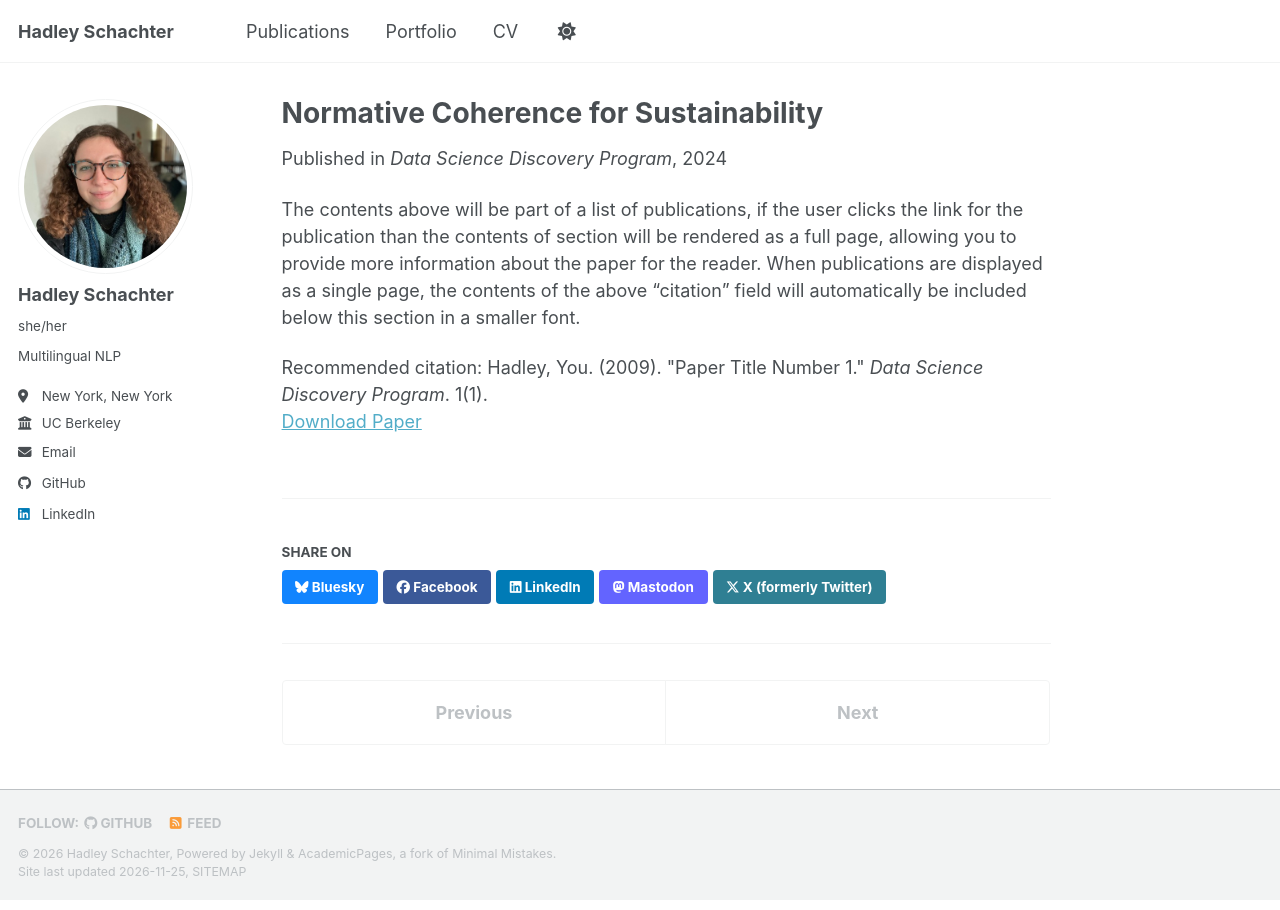
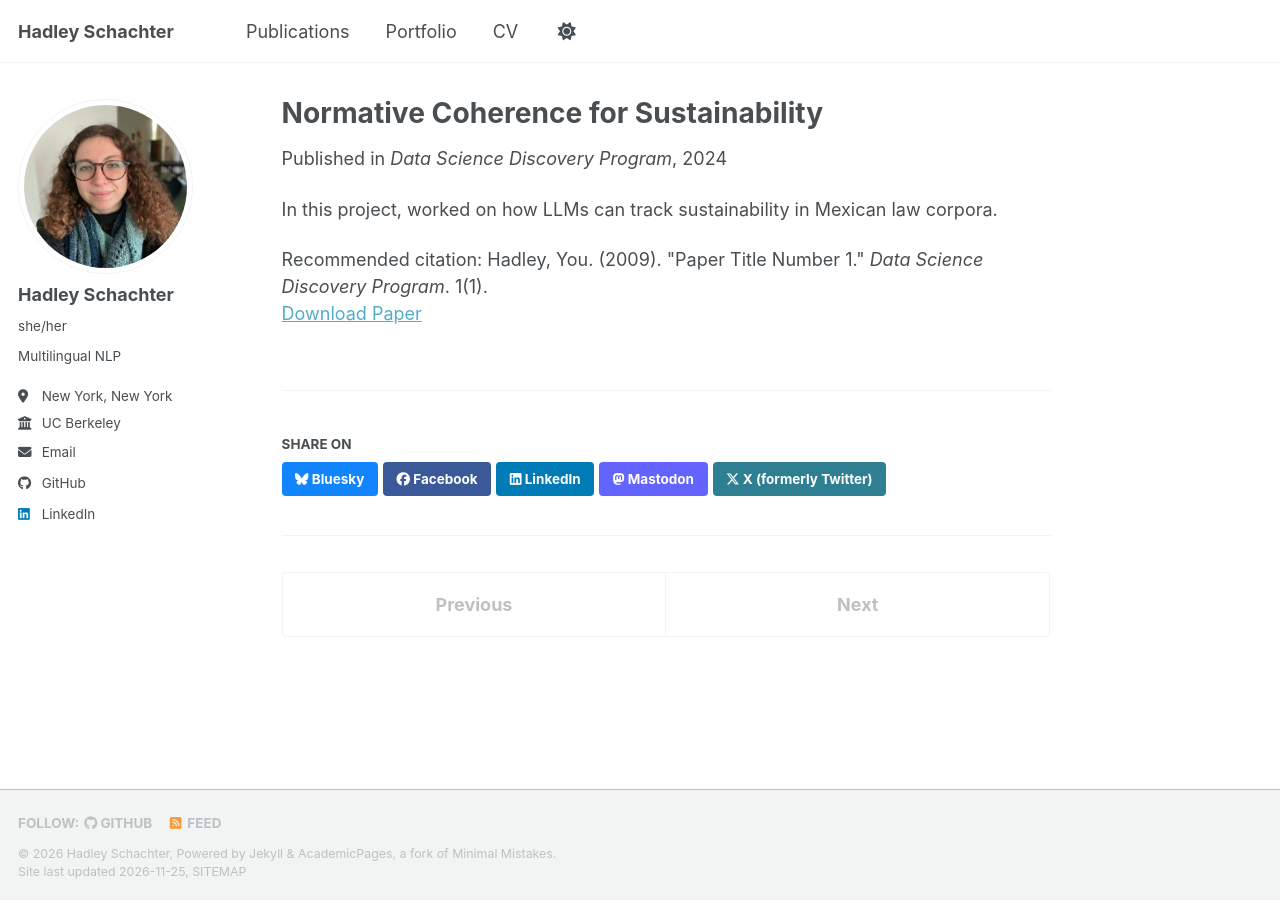
Before and after one commit to hadleyschachter/hadleyschachter.github.io, a Jekyll site: the page built from _publications/2024-05-01-normative-coherence-sustainability.md, in a window 1280 px wide. Built offline with Jekyll 4.4.1, drawn with Linux system fonts in a browser that asks for light colours; a script bundle is joined from its source files by our own code; a style sheet for code colours, icons or effects is not loaded.

Commit message:
updated norm coherence for sustainability md file in _publications

```diff
--- a/_publications/2024-05-01-normative-coherence-sustainability.md
+++ b/_publications/2024-05-01-normative-coherence-sustainability.md
@@ -11,4 +11,4 @@ paperurl: 'https://hadleyschachter.github.io/files/2024-05-01-normative-coherenc
 #bibtexurl: 'https://academicpages.github.io/files/bibtex1.bib'
 citation: 'Hadley, You. (2009). &quot;Paper Title Number 1.&quot; <i>Data Science Discovery Program</i>. 1(1).'
 ---
-The contents above will be part of a list of publications, if the user clicks the link for the publication than the contents of section will be rendered as a full page, allowing you to provide more information about the paper for the reader. When publications are displayed as a single page, the contents of the above "citation" field will automatically be included below this section in a smaller font.
+In this project, worked on how LLMs can track sustainability in Mexican law corpora.
```
